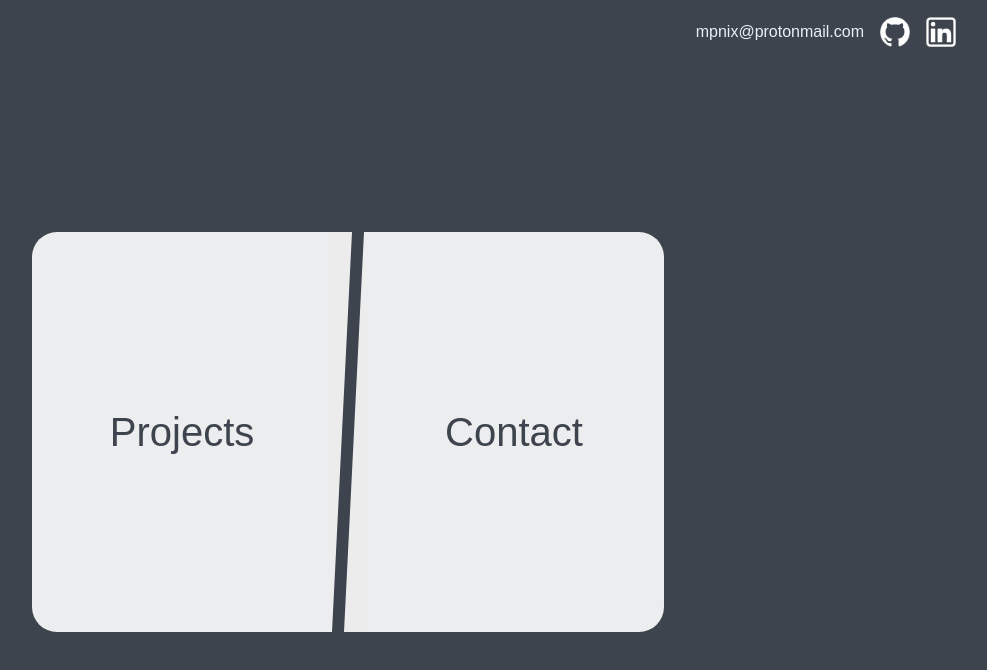
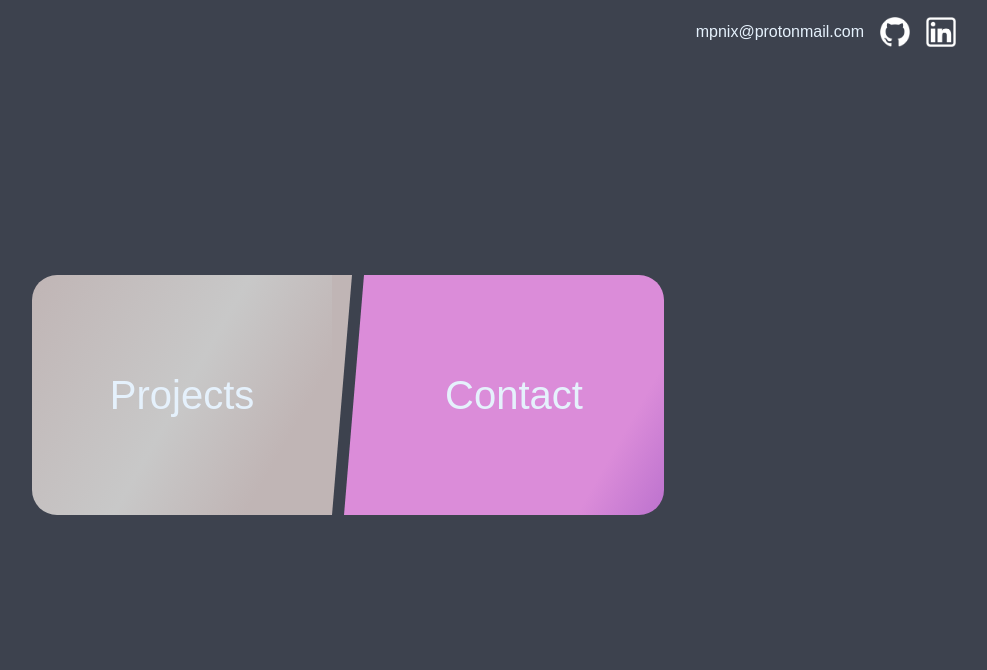
Before and after one commit to NixMichael/portfolio, a React (Create React App) app: page / in a window 1280 px wide. Shown: the top 670 px of the page, without its empty margins (292-1279 px from the left). Built offline with nearby package versions, Linux system fonts and the light colour scheme; a web font is replaced by a local one.

Commit message:
Changes to home page links

```diff
--- a/src/App.js
+++ b/src/App.js
@@ -1,8 +1,8 @@
 import { Switch, Route } from 'react-router-dom'
 import Header from './components/Header'
-import Footer from './components/Footer'
 import Home from './screens/Home'
 import Projects from './screens/Projects'
+import Contact from './screens/Contact'
 
 function App() {
   return (
@@ -12,6 +12,7 @@ function App() {
         <Switch>
           <Route path='/' component={Home} exact />
           <Route path='/projects' component={Projects} />
+          <Route path='/contact' component={Contact} />
         </Switch>
       </div>
     </div>
--- /dev/null
+++ b/src/screens/Contact.js
@@ -0,0 +1,11 @@
+import React from 'react'
+
+const Contact = () => {
+    return (
+        <div>
+            Contact Me
+        </div>
+    )
+}
+
+export default Contact
--- a/src/screens/Home.js
+++ b/src/screens/Home.js
@@ -4,8 +4,12 @@ import { Link } from 'react-router-dom'
 const Home = () => {
     return (
         <div className='home-page'>
-            <Link className='link' to='/projects'><div id='projects-button'>Projects</div></Link>
-            <Link className='link' to=''><div id='contact-button'>Contact</div></Link>
+            <div>
+                <Link className='link' to='/projects'><div id='projects-button'>Projects</div></Link>
+            </div>
+            <div>
+                <Link className='link' to='/contact'><div id='contact-button'>Contact</div></Link>
+            </div>
         </div>
     )
 }
--- a/src/styles/CONSTANTS.css
+++ b/src/styles/CONSTANTS.css
@@ -1,7 +1,7 @@
 :root {
     --bg-feature-color: rgba(30, 42, 58, 0.2);
-    --bg-main-color: rgb(61, 68, 78);
+    --bg-main-color: rgb(61, 66, 78);
     --secondary-color: rgba(255,255,255,0.9);
     --font-color: rgb(229, 241, 252);
-    --link-color: rgb(56, 56, 56);
+    --link-color: rgb(192, 181, 181);
 }
--- a/src/styles/index.css
+++ b/src/styles/index.css
@@ -53,68 +53,81 @@ body {
 .home-page {
   display: flex;
   justify-content: center;
-  align-items: center;
+  align-items: flex-start;
   height: calc(100vh - 4rem);
 }
 
+.home-page > div {
+  width: 50vw;
+  height: 90%;
+  position: relative;
+  display: flex;
+  align-items: center;
+}
+
+.home-page > div:first-child {
+  justify-content: flex-end;
+}
+
 #projects-button, #contact-button {
+  position: relative;
   width: 300px;
-  height: 50vh;
+  height: 30vh;
   background: var(--secondary-color);
   display: flex;
   justify-content: center;
   align-items: center;
   font-size: 2.5rem;
-  position: relative;
-  color: var(--bg-main-color);
-}
-
-.link {
-  color: var(--bg-main-color);
+  /* background: rgb(188, 114, 206); */
+  transition: all 200ms ease-out;
 }
 
 #projects-button {
   margin-right: 1rem;
   border-top-left-radius: 25px;
   border-bottom-left-radius: 25px;
+  background-image: linear-gradient(120deg, var(--link-color), rgb(200,200,200) 50%, var(--link-color) 80%);
 }
 
 #contact-button {
   margin-left: 1rem;
   border-top-right-radius: 25px;
   border-bottom-right-radius: 25px;
+  background-image: linear-gradient(120deg, rgb(219, 140, 217) 80%, rgb(188, 114, 206));
 }
 
 #projects-button::after, #contact-button::before {
   content: '';
   position: absolute;
-  top: 0;
-  width: 0px;
   background: transparent;
 }
 
 #projects-button::after {
   right: -20px;
-  border-top: 25vh solid var(--secondary-color);
-  border-left: 10px solid var(--secondary-color);
+  /* border-top: 15vh solid var(--secondary-color);
+  border-left: 10px solid var(--secondary-color); */
+  border-top: 15vh solid var(--link-color);
+  border-left: 10px solid var(--link-color);
   border-right: 10px solid transparent;
-  border-bottom: 25vh solid transparent;
+  border-bottom: 15vh solid transparent;
 }
 
 #contact-button::before {
   left: -20px;
-  border-bottom: 25vh solid var(--secondary-color);
-  border-right: 10px solid var(--secondary-color);
+  border-bottom: 15vh solid rgb(219, 140, 217);
+  border-right: 10px solid rgb(219, 140, 217);
   border-left: 10px solid transparent;
-  border-top: 25vh solid transparent;
+  border-top: 15vh solid transparent;
 }
 
 #projects-button:hover {
-  margin-right: 5rem;
+  margin-right: 1.5rem;
+  height: 35vh;
 }
 
 #contact-button:hover {
-  margin-left: 5rem;
+  margin-left: 1.5rem;
+  height: 35vh;
 }
 
 .footer {
```
